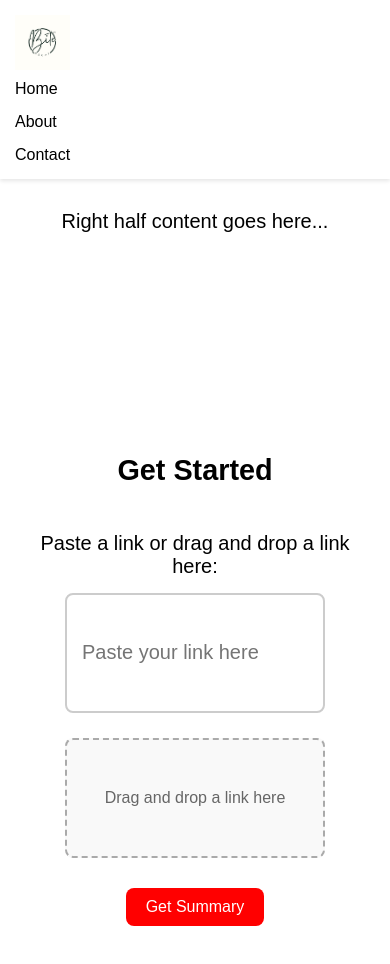
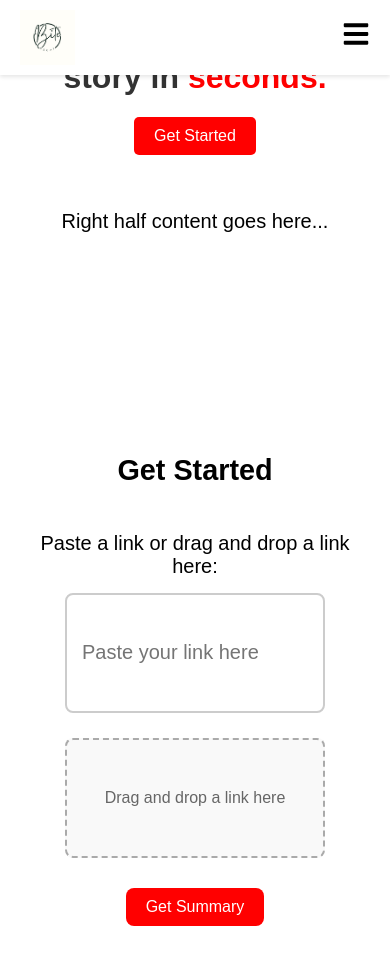
Before and after one commit to Magnus1X/Propacity, a React (Vite) app: page / in a window 390 px wide. Shown: the top 964 px of the page. Built offline with nearby package versions, Linux system fonts and the light colour scheme.

Commit message:
more changes

```diff
--- a/src/components/Header.css
+++ b/src/components/Header.css
@@ -1,4 +1,3 @@
-/* Reset default browser spacing */
 * {
     margin: 0;
     padding: 0;
@@ -7,8 +6,6 @@
 
   html,
   body {
-    margin: 0;
-    padding: 0;
     font-family: Arial, sans-serif;
   }
 
@@ -16,29 +13,33 @@ body {
     display: flex;
     justify-content: space-between;
     align-items: center;
-    width: 100%;
     padding: 10px 20px;
     background-color: white;
     position: fixed;
     top: 0;
     left: 0;
+    width: 100%;
     z-index: 1000;
     box-shadow: 0 2px 4px rgba(0, 0, 0, 0.1);
-    flex-wrap: wrap; /* allow wrapping on smaller screens */
   }
 
   .logo {
     height: 55px;
     width: 55px;
-    margin-left: 20px;
+  }
+
+  .menu-toggle {
+    display: none;
+    font-size: 28px;
+    background: none;
+    border: none;
+    cursor: pointer;
   }
 
   .nav {
     display: flex;
     gap: 40px;
     list-style: none;
-    margin-right: 20px;
-    flex-wrap: wrap; /* wrap for smaller screens */
   }
 
   .nav li {
@@ -46,37 +47,27 @@ body {
     font-size: 16px;
   }
 
-/* Responsive Styles */
   @media (max-width: 768px) {
-    .firstline {
-        flex-direction: column;
-        align-items: flex-start;
-        padding: 15px;
-    }
-
-    .logo {
-        margin-left: 0;
-        margin-bottom: 10px;
+    .menu-toggle {
+      display: block;
     }
 
     .nav {
+      display: none;
       flex-direction: column;
-        align-items: flex-start;
-        gap: 20px;
-        margin: 0;
+      width: 100%;
+      background-color: white;
+      padding: 15px;
+      margin-top: 10px;
+      box-shadow: 0 2px 4px rgba(0, 0, 0, 0.1);
+    }
+
+    .nav.show {
+      display: flex;
     }
 
     .nav li {
       font-size: 18px;
+      padding: 10px 0;
     }
   }
-
-@media (max-width: 480px) {
-    .nav li {
-        font-size: 16px;
-    }
-
-    .nav {
-        gap: 15px;
-    }
-}
--- a/src/components/Header.jsx
+++ b/src/components/Header.jsx
@@ -1,20 +1,24 @@
-import React from 'react'
-import './Header.css'
-import logo from '../assets/Bite.png'
+import React, { useState } from 'react';
+import './Header.css';
+import logoImg from '../assets/Bite.png'; // Replace with your logo path
+import { FaBars } from 'react-icons/fa';
 
 const Header = () => {
+  const [menuOpen, setMenuOpen] = useState(false);
+
   return (
-        <>
-            <div className='firstline'>
-                <img src={logo} alt="logo" className='logo' />
-                <ul className='nav'>
+    <div className="firstline">
+      <img src={logoImg} alt="Logo" className="logo" />
+      <button className="menu-toggle" onClick={() => setMenuOpen(!menuOpen)}>
+        <FaBars />
+      </button>
+      <ul className={`nav ${menuOpen ? 'show' : ''}`}>
         <li>Home</li>
         <li>About</li>
         <li>Contact</li>
       </ul>
     </div>
-        </>
-    )
-}
+  );
+};
 
-export default Header
+export default Header;
```
Lines whose indentation alone changed are shown as unchanged.
